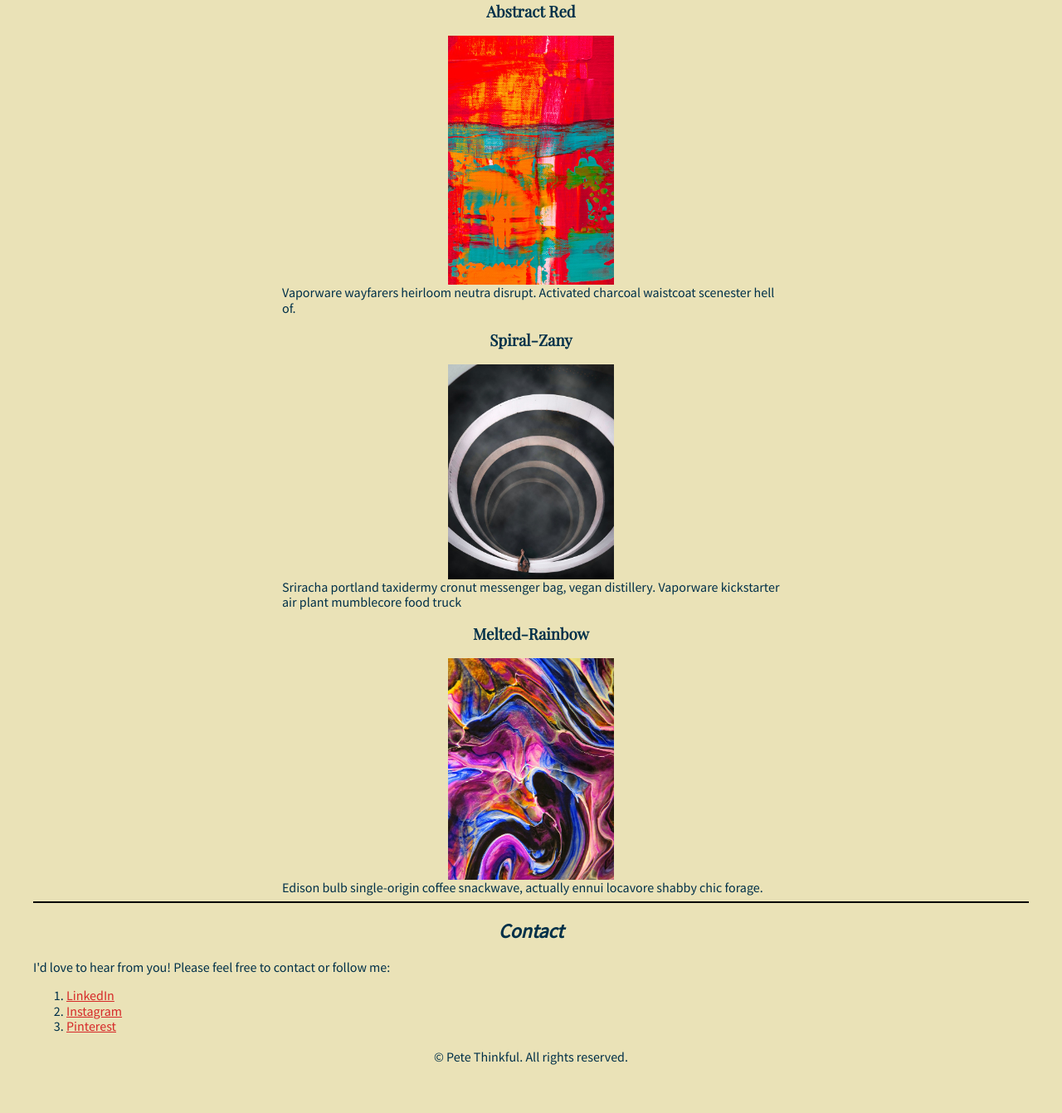
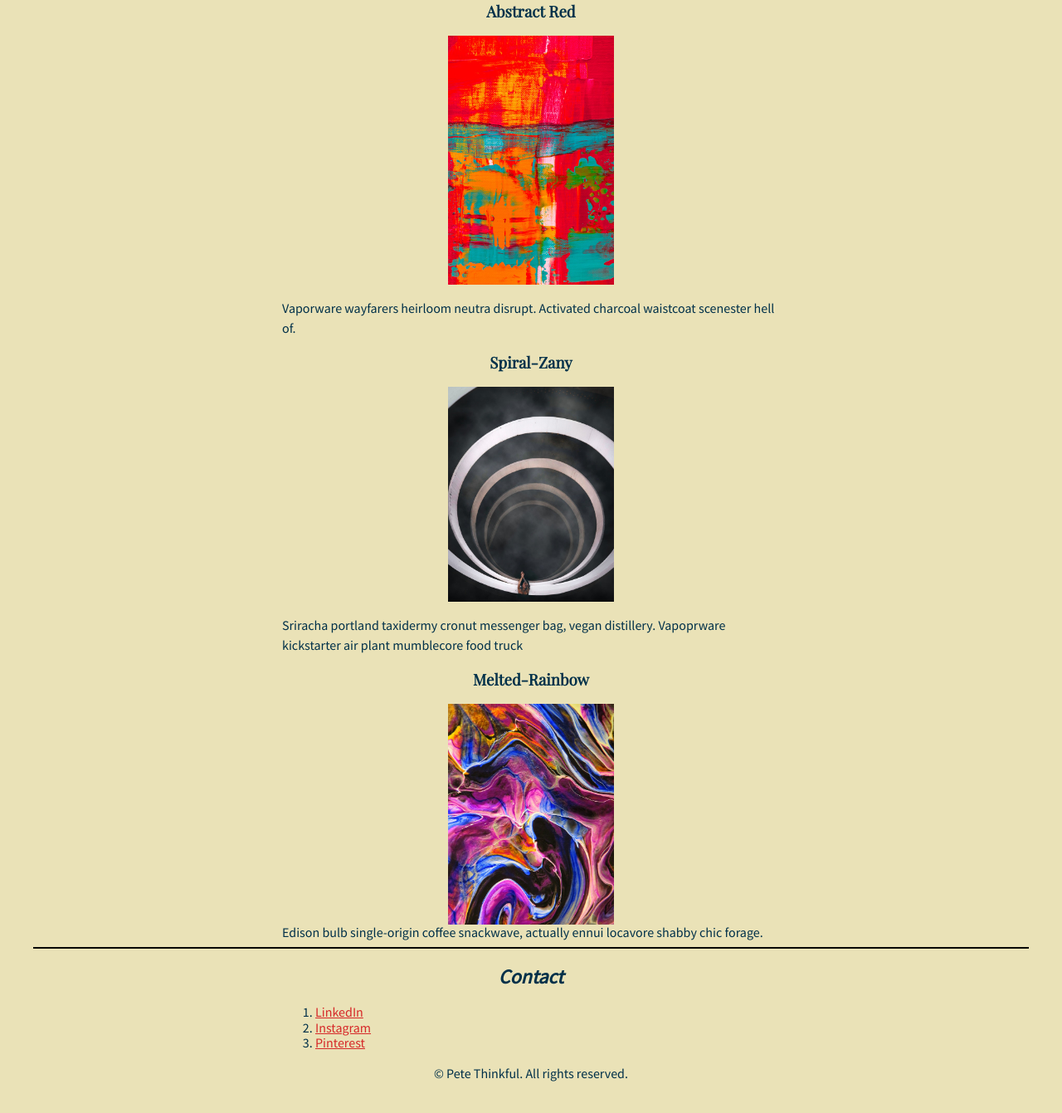
Before and after one commit to Awjordan1989/awjordan1989.io, a plain HTML site: page index.html in a window 1280 px wide. Shown: the part 909-2250 px from the top of the page at 83% size. Drawn offline with nearby package versions, Linux system fonts and the light colour scheme.

Commit message:
Update index.html
Wrapped text describing photos in paragraph instead of articles.
Added div classes for UL, OL

```diff
--- a/index.html
+++ b/index.html
@@ -28,11 +28,11 @@
        <p> I'm an artist living in Denver, Colorado.</p>
         <br> <br>
 <p>As an artist, I'm interested in:</p>
-        <ul>
+        <div class="interests"><ul class="arts">
            <li>Producing abstract art</li>
  <li>Creating street graffiti art</li>
 <li>Connecting with like-minded artists</li>
-        </ul>
+        </ul></div>
         <p>Please feel free to take a look at my website and feel free to <a href="#Contact"> contact me.</a></p>
         <h3>Pete's Background</h3>
 <p> After graduating college, I became an art teacher and worked with
@@ -49,14 +49,15 @@ excited to work with other artists to create new art.</p></article>
         <div>
           <h3>Abstract Red</h3>
           <img class="portfolio" src="images/abstract-red.png" alt="Abstract Red">
-          <article>Vaporware wayfarers heirloom neutra disrupt. Activated charcoal
-waistcoat scenester hell of.</article>
+          <p>Vaporware wayfarers heirloom neutra disrupt. Activated charcoal
+waistcoat scenester hell of.</p>
         </div>
         <div>
          <h3>Spiral-Zany</h3>
           <img class="portfolio" src="images/spiral-zany.png" alt="Spiral Zany">
-          <article>Sriracha portland taxidermy cronut messenger bag, vegan
-distillery. Vaporware kickstarter air plant mumblecore food truck</article>
+          <p>Sriracha portland taxidermy cronut messenger bag, vegan
+distillery. Vapoprware kickstarter air plant mumblecore food truck</p>
+
         </div>
         <div>
           <h3>Melted-Rainbow</h3>
@@ -71,12 +72,13 @@ locavore shabby chic forage.
 
       <article id="Contact">
         <h2><i>Contact</i></h2>
-I'd love to hear from you! Please feel free to contact or follow me:
-          <ol>
+<p><I'd love to hear from you! Please feel free to contact or follow me: </p>
+          <div class="contactlist">
+            <ol class="socials">
  <li> <a target="_blank" rel="noopener" href="https://www.linkedin.com"> LinkedIn </a> </li>
 <li> <a target="_blank" rel="noopener" href="https://www.instagram.com"> Instagram </a> </li>
 <li> <a target="_blank" rel="noopener" href="https://www.pinterest.com"> Pinterest </a> </li>
-          </ol>
+          </ol></div>
           </article>
 
   </main>
```
